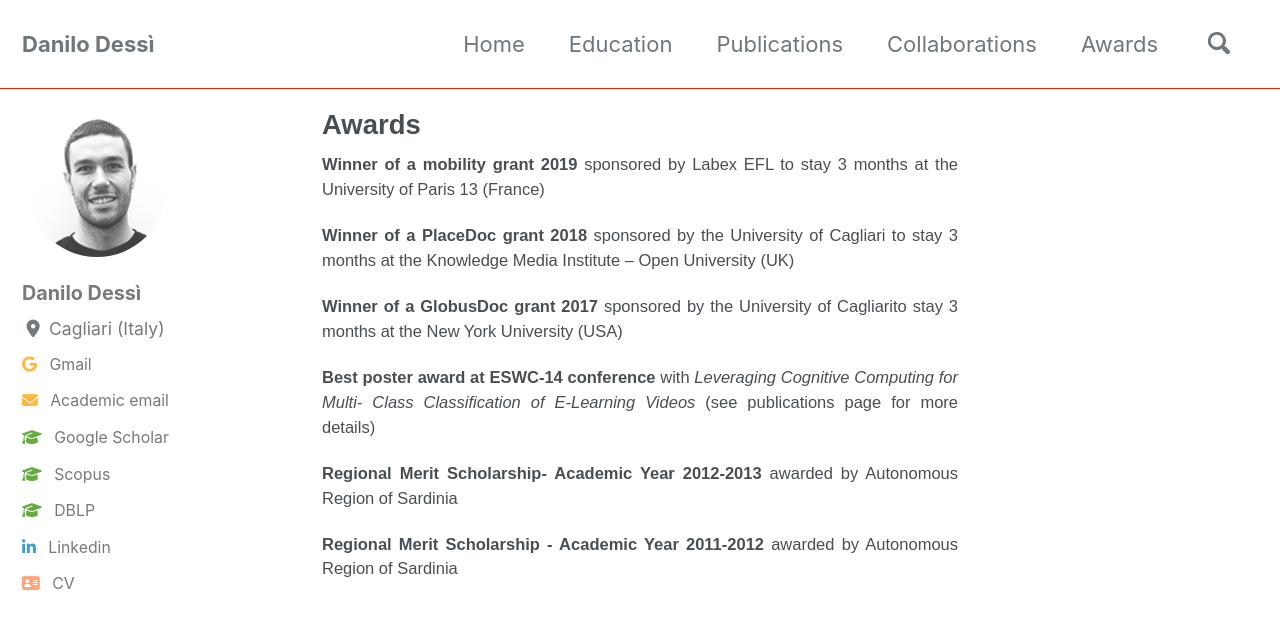
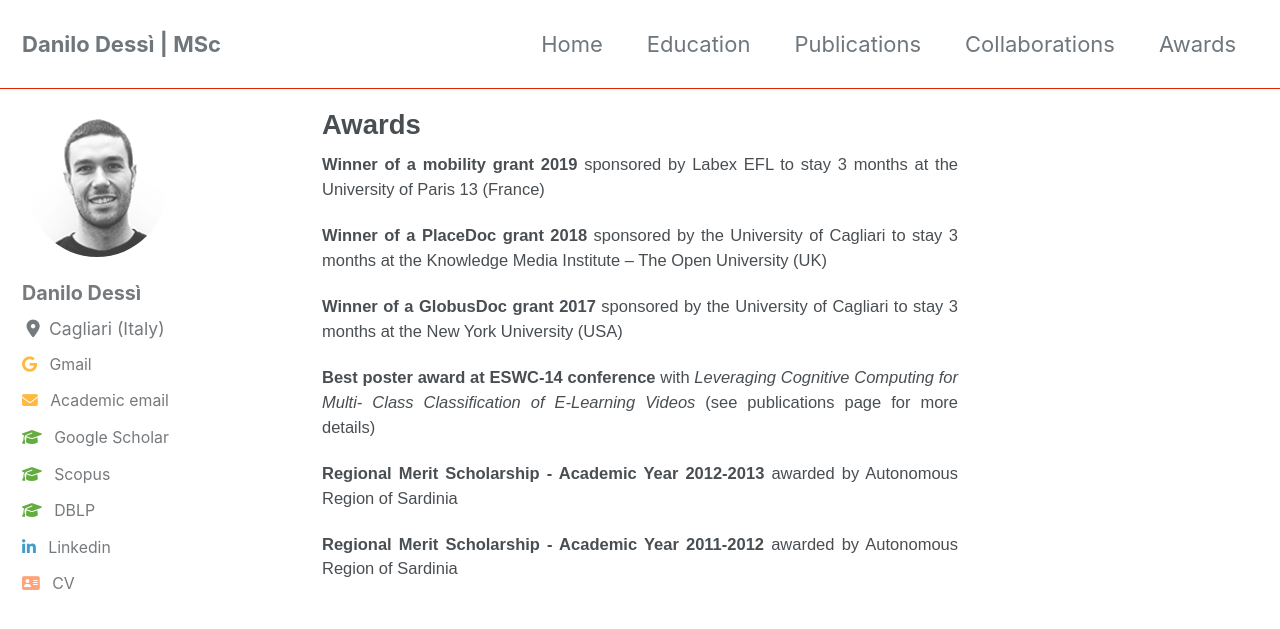
Before and after one commit to danilo-dessi/danilo-dessi.github.io, a Jekyll site: the page built from pages/awards.md, in a window 1280 px wide and 900 px high. Shown: the top 629 px of the window. Built offline with Jekyll 4.4.1, drawn with Linux system fonts in a browser that asks for light colours; cached includes are drawn as plain includes; nearby versions of some CDN libraries; comment, search, counter and statistics services are not loaded.

Commit message:
site name: added MSc, typos correction

```diff
--- a/_config.yml
+++ b/_config.yml
@@ -17,7 +17,7 @@ minimal_mistakes_skin    : "default" # "default" "air", "aqua", "contrast", "dar
 
 # Site Settings
 locale                   : "en-UK"
-title                    : "Danilo Dessì"
+title                    : "Danilo Dessì | MSc"
 title_separator          : "-"
 subtitle                 : # site tagline that appears below site title in masthead
 name                     : "Danilo Dessì"
@@ -66,9 +66,9 @@ reCaptcha:
   secret                 :
 atom_feed:
   path                   : # blank (default) uses feed.xml
-search                   : true # true, false (default)
-search_full_content      : true # true, false (default)
-search_provider          : google # lunr (default), algolia, google
+search                   : false # true, false (default)
+search_full_content      : false # true, false (default)
+search_provider          : #google # lunr (default), algolia, google
 algolia:
   application_id         : # YOUR_APPLICATION_ID
   index_name             : # YOUR_INDEX_NAME
--- a/pages/awards.md
+++ b/pages/awards.md
@@ -8,14 +8,13 @@ title: Awards
 
 **Winner of a mobility grant 2019** sponsored by Labex EFL to stay 3 months at the University of Paris 13 (France)
 
-**Winner of a PlaceDoc grant 2018** sponsored by the University of Cagliari to stay 3 months at the Knowledge Media Institute – Open University (UK)
+**Winner of a PlaceDoc grant 2018** sponsored by the University of Cagliari to stay 3 months at the Knowledge Media Institute – The Open University (UK)
 
-**Winner of a GlobusDoc grant 2017** sponsored by the University of Cagliarito stay 3 months
-at the New York University (USA)
+**Winner of a GlobusDoc grant 2017** sponsored by the University of Cagliari to stay 3 months at the New York University (USA)
 
 **Best poster award at ESWC-14 conference** with *Leveraging Cognitive Computing for Multi-
 Class Classification of E-Learning Videos* (see publications page for more details)
 
-**Regional Merit Scholarship- Academic Year 2012-2013** awarded by Autonomous Region of Sardinia
+**Regional Merit Scholarship - Academic Year 2012-2013** awarded by Autonomous Region of Sardinia
 
 **Regional Merit Scholarship - Academic Year 2011-2012** awarded by Autonomous Region of Sardinia
```
Also changed, not shown: pages/collaborations.md (+1 -1 lines).
